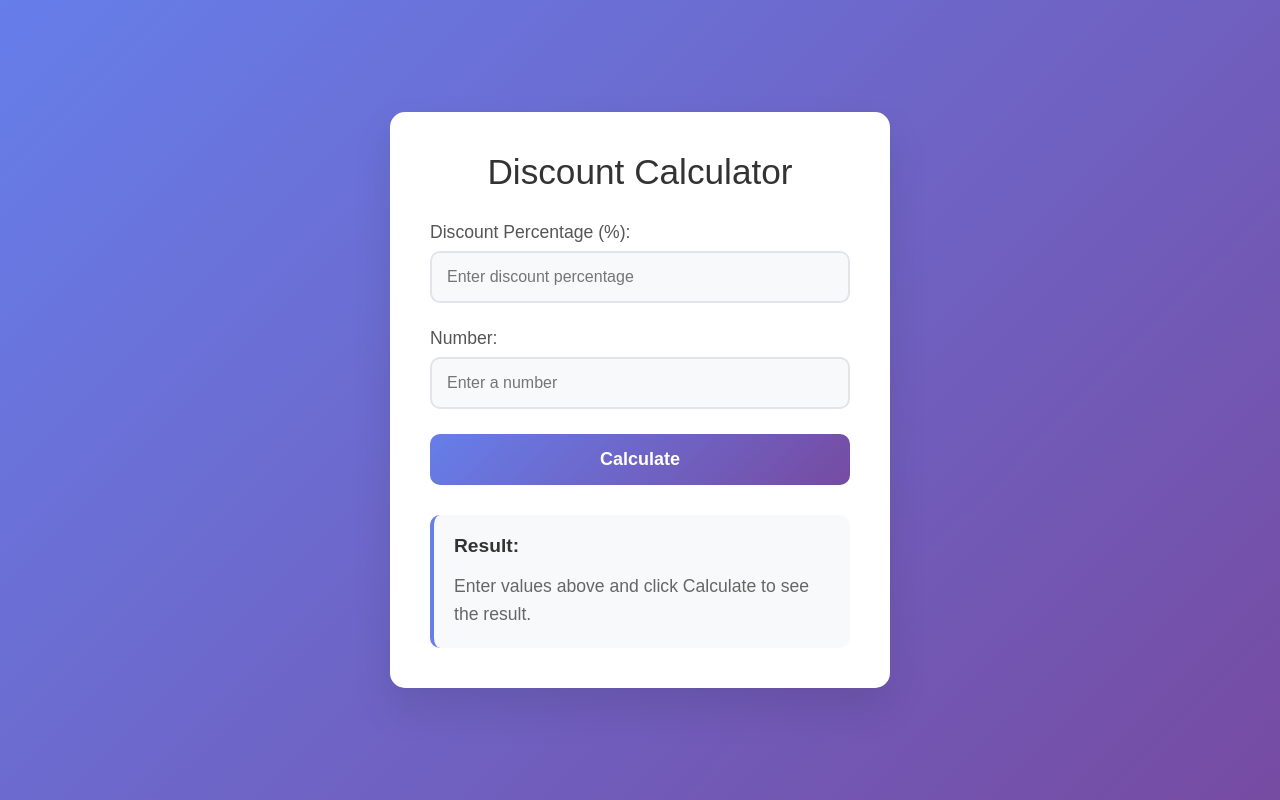
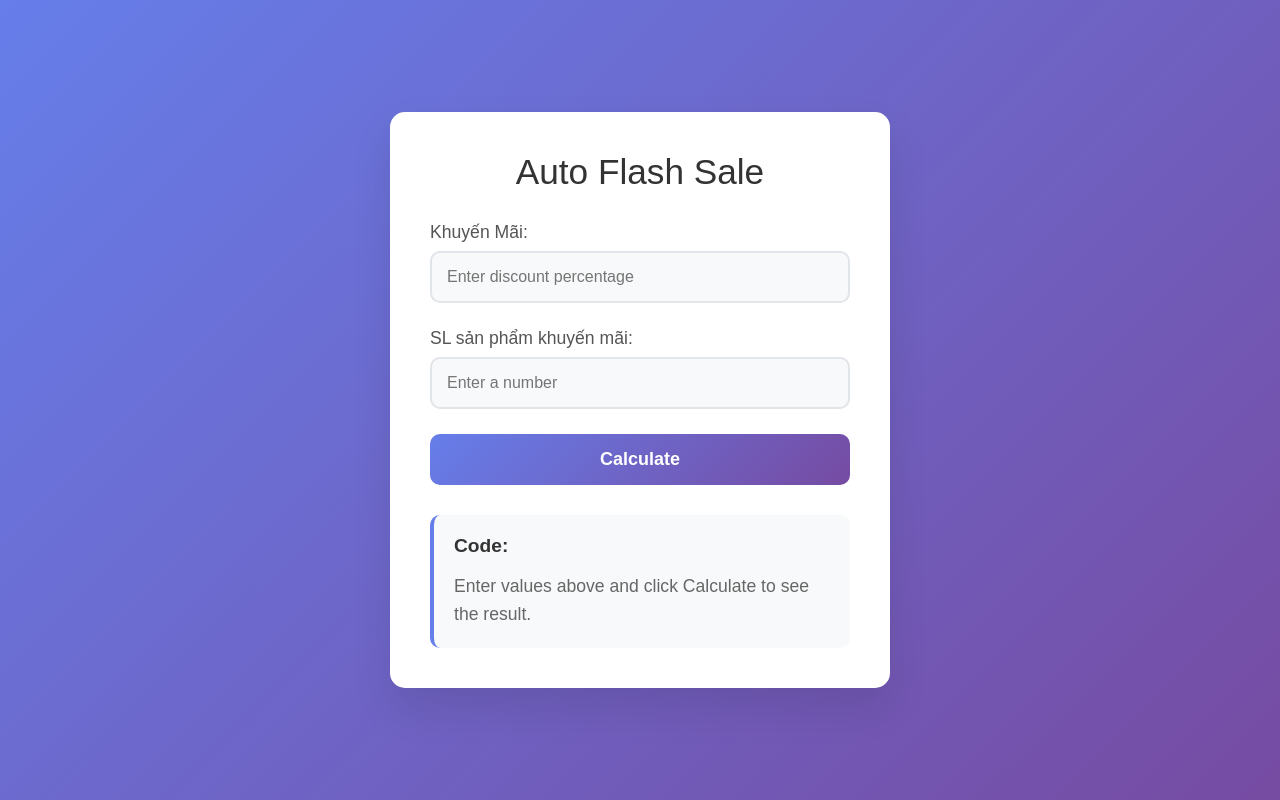
Before and after one commit to THP297/auto-fs, a plain HTML site: page index.html in a window 1280 px wide. Drawn offline with Linux system fonts and the light colour scheme.

Commit message:
Update UI: Change to Auto Flash Sale with Vietnamese labels and simplified interface

```diff
--- a/index.html
+++ b/index.html
@@ -119,16 +119,16 @@
 </head>
 <body>
     <div class="container">
-        <h1>Discount Calculator</h1>
+        <h1>Auto Flash Sale</h1>
 
         <form id="discountForm">
             <div class="form-group">
-                <label for="discount">Discount Percentage (%):</label>
+                <label for="discount">Khuyến Mãi:</label>
                 <input type="number" id="discount" name="discount" min="0" max="100" step="0.01" placeholder="Enter discount percentage" required>
             </div>
 
             <div class="form-group">
-                <label for="number">Number:</label>
+                <label for="number">SL sản phẩm khuyến mãi:</label>
                 <input type="number" id="number" name="number" min="0" step="0.01" placeholder="Enter a number" required>
             </div>
 
@@ -136,7 +136,7 @@
         </form>
 
         <div class="result-section">
-            <div class="result-title">Result:</div>
+            <div class="result-title">Code:</div>
             <div class="result-content" id="resultContent">
                 Enter values above and click Calculate to see the result.
             </div>
@@ -487,7 +487,6 @@ function runFunctionInNewTab() {
             // Display the modified code in the result section
             const resultContent = document.getElementById('resultContent');
             resultContent.innerHTML = `
-                <div class="result-title">Modified JavaScript Code:</div>
                 <div style="position: relative;">
                     <button id="copyButton" style="position: absolute; top: 10px; right: 10px; background: #667eea; color: white; border: none; padding: 8px 15px; border-radius: 6px; cursor: pointer; font-size: 12px; font-weight: 600; transition: all 0.3s ease; z-index: 10;" onmouseover="this.style.background='#5a6fd8'" onmouseout="this.style.background='#667eea'">
                         📋 Copy to Clipboard
@@ -496,11 +495,7 @@ function runFunctionInNewTab() {
 ${modifiedJsContent}
                     </pre>
                 </div>
-                <div style="margin-top: 15px; color: #666; font-size: 0.9em;">
-                    <strong>Variables replaced:</strong><br>
-                    • discountNumber → "${discount}"<br>
-                    • numberProductDiscount → "${number}"
-                </div>
+
             `;
 
             // Add copy functionality
```
